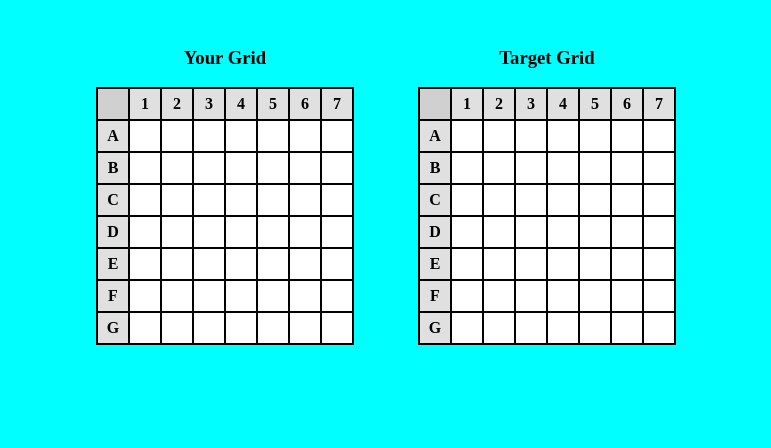
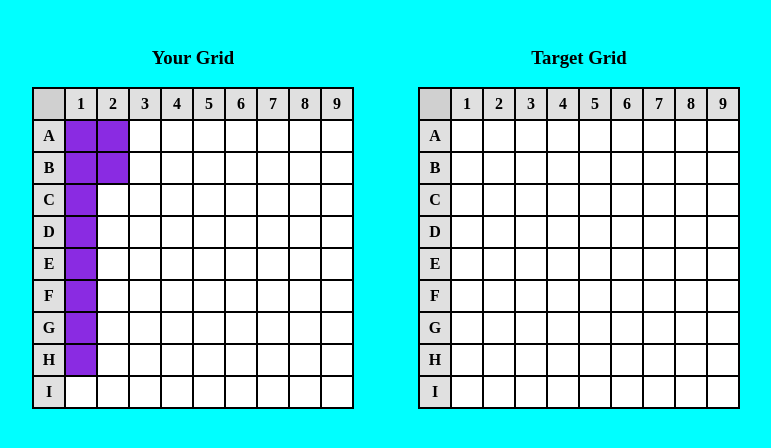
Before and after one commit to BMorin87/battleship, a website built with webpack: page src/template.html in a window 1280 px wide. Shown: the whole page, without its empty margins (254-1025 px from the left). Built offline with nearby package versions, Linux system fonts and the light colour scheme.

Commit message:
Draw a player's ships

```diff
--- a/src/index.js
+++ b/src/index.js
@@ -6,7 +6,7 @@ import { Ship } from "./ship.js";
 
 class UIManager {
   constructor() {
-    this.game = new Gameboard(7, 7);
+    this.game = new Gameboard();
     this.gameContainerDiv = document.querySelector(".gameContainer");
     this.shipGridDiv = this.gameContainerDiv.querySelector("#shipGrid");
     this.targetGridDiv = this.gameContainerDiv.querySelector("#targetGrid");
@@ -19,6 +19,8 @@ class UIManager {
 
     this.createGridWithCoordinates(this.shipGridDiv);
     this.createGridWithCoordinates(this.targetGridDiv);
+
+    this.drawShips(this.game.players[0]);
   }
 
   createGridWithCoordinates(gridDiv) {
@@ -53,6 +55,43 @@ class UIManager {
       }
     }
   }
+
+  // This searches game cells for a Ship type and colors the cell on the page.
+  /* colorShipCells() {
+    const cellDivs = this.shipGridDiv.children;
+    this.game.board.flat().forEach((cell) => {
+      if (cell.type === Cell.Types.SHIP) {
+        for (const cellDiv of cellDivs) {
+          if (
+            cellDiv.dataset.row == cell.coordinates[0] &&
+            cellDiv.dataset.col == cell.coordinates[1]
+          ) {
+            cellDiv.classList.add("shipCell");
+          }
+        }
+      }
+    });
+  } */
+
+  drawShips(player) {
+    const shipCells = [];
+    for (const ship of player.ships) {
+      const cells = this.game.getShipCells(ship.location, ship);
+      shipCells.push(...cells);
+    }
+    const cellDivs = this.shipGridDiv.children;
+    for (const cell of shipCells) {
+      for (const cellDiv of cellDivs) {
+        if (
+          cellDiv.dataset.row == cell.coordinates[0] &&
+          cellDiv.dataset.col == cell.coordinates[1]
+        ) {
+          cellDiv.classList.add("shipCell");
+        }
+      }
+    }
+  }
 }
 
-new UIManager();
+const ui = new UIManager();
+console.log(ui.game.board);
--- a/src/style.css
+++ b/src/style.css
@@ -34,6 +34,10 @@ body {
     align-items: center;
 }
 
+.shipCell {
+    background-color: blueviolet;
+}
+
 .coordinateCell {
     background-color: #f0f0f0;
     font-weight: bold;
```
